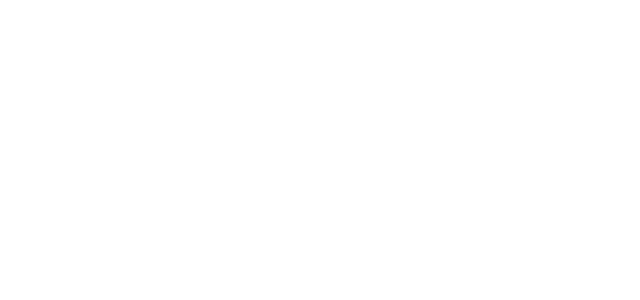
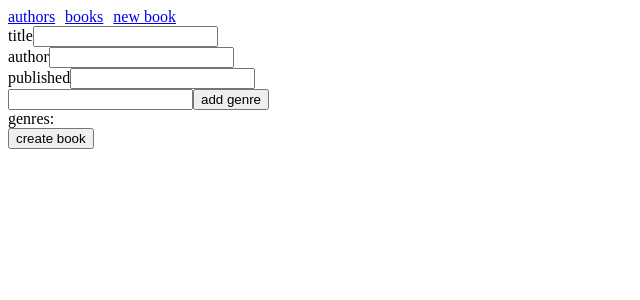
Before and after one commit to jqpe/fullstackopen, a React (Vite) app: page /new-book in a window 1280 px wide. Before the commit this address had no page. Shown: the top 300 px of the page, without its empty margins (0-640 px from the left). Built offline with nearby package versions, Linux system fonts and the light colour scheme.

Commit message:
8.10 add book

```diff
--- a/src/App.jsx
+++ b/src/App.jsx
@@ -1,4 +1,5 @@
-import { Route, Routes } from 'react-router-dom'
+import { Link, Route, Routes } from 'react-router-dom'
+
 import Authors from './components/Authors'
 import Books from './components/Books'
 import NewBook from './components/NewBook'
@@ -6,10 +7,15 @@
 const App = () => {
   return (
     <>
+      <nav style={{ display: 'flex', gap: 10 }}>
+        <Link to="/authors">authors</Link>
+        <Link to="/books">books</Link>
+        <Link to="/new-book">new book</Link>
+      </nav>
       <Routes>
         <Route path="/authors" element={<Authors />} />
         <Route path="/books" element={<Books />} />
-        <Route path="👷🏼" element={<NewBook />} />
+        <Route path="/new-book" element={<NewBook />} />
       </Routes>
     </>
   )
--- a/src/components/Authors.jsx
+++ b/src/components/Authors.jsx
@@ -1,14 +1,6 @@
-import { gql, useQuery } from '@apollo/client'
+import { useQuery } from '@apollo/client'
 
-const ALL_AUTHORS = gql`
-  query {
-    allAuthors {
-      bookCount
-      born
-      name
-    }
-  }
-`
+import { ALL_AUTHORS } from '../queries'
 
 const Authors = () => {
   const result = useQuery(ALL_AUTHORS)
--- a/src/components/Books.jsx
+++ b/src/components/Books.jsx
@@ -1,14 +1,6 @@
-import { gql, useQuery } from '@apollo/client'
+import { useQuery } from '@apollo/client'
 
-const ALL_BOOKS = gql`
-  query {
-    allBooks {
-      title
-      author
-      published
-    }
-  }
-`
+import { ALL_BOOKS } from '../queries'
 
 const Books = () => {
   const result = useQuery(ALL_BOOKS)
--- a/src/components/NewBook.jsx
+++ b/src/components/NewBook.jsx
@@ -1,27 +1,42 @@
+import { useMutation } from '@apollo/client'
 import { useState } from 'react'
 
+import { ADD_BOOK, ALL_AUTHORS, ALL_BOOKS } from '../queries'
+
 const NewBook = () => {
-  const [title, setTitle] = useState('')
-  const [author, setAuthor] = useState('')
-  const [published, setPublished] = useState('')
-  const [genre, setGenre] = useState('')
+  const [addBook] = useMutation(ADD_BOOK, {
+    refetchQueries: [{ query: ALL_BOOKS }, { query: ALL_AUTHORS }]
+  })
+
+  const title = useField('title')
+  const author = useField('author')
+  const published = useField('published')
+  const genre = useField('genre')
+
   const [genres, setGenres] = useState([])
 
   const submit = async event => {
     event.preventDefault()
 
-    console.log('add book...')
+    addBook({
+      variables: {
+        title: title.field.value,
+        author: author.field.value,
+        published: Number(published.field.value),
+        genres
+      }
+    })
 
-    setTitle('')
-    setPublished('')
-    setAuthor('')
+    for (const input of [title, author, published, genre]) {
+      input.clear()
+    }
+
     setGenres([])
-    setGenre('')
   }
 
   const addGenre = () => {
-    setGenres(genres.concat(genre))
-    setGenre('')
+    setGenres(genres.concat(genre.field.value))
+    genre.clear()
   }
 
   return (
@@ -29,31 +44,18 @@
       <form onSubmit={submit}>
         <div>
           title
-          <input
-            value={title}
-            onChange={({ target }) => setTitle(target.value)}
-          />
+          <input {...title.field} />
         </div>
         <div>
           author
-          <input
-            value={author}
-            onChange={({ target }) => setAuthor(target.value)}
-          />
+          <input {...author.field} />
         </div>
         <div>
           published
-          <input
-            type="number"
-            value={published}
-            onChange={({ target }) => setPublished(target.value)}
-          />
+          <input type="number" {...published.field} />
         </div>
         <div>
-          <input
-            value={genre}
-            onChange={({ target }) => setGenre(target.value)}
-          />
+          <input {...genre.field} />
           <button onClick={addGenre} type="button">
             add genre
           </button>
@@ -66,3 +68,13 @@
 }
 
 export default NewBook
+
+const useField = name => {
+  const [value, setValue] = useState('')
+
+  const onChange = event => {
+    setValue(event.target.value)
+  }
+
+  return { field: { onChange, name, value }, clear: () => setValue('') }
+}
--- /dev/null
+++ b/src/queries.js
@@ -0,0 +1,39 @@
+import { gql } from '@apollo/client'
+
+export const ADD_BOOK = gql`
+  mutation (
+    $title: String!
+    $author: String!
+    $published: Int!
+    $genres: [String!]!
+  ) {
+    addBook(
+      title: $title
+      author: $author
+      published: $published
+      genres: $genres
+    ) {
+      id
+    }
+  }
+`
+
+export const ALL_BOOKS = gql`
+  query {
+    allBooks {
+      title
+      author
+      published
+    }
+  }
+`
+
+export const ALL_AUTHORS = gql`
+  query {
+    allAuthors {
+      bookCount
+      born
+      name
+    }
+  }
+`
```
